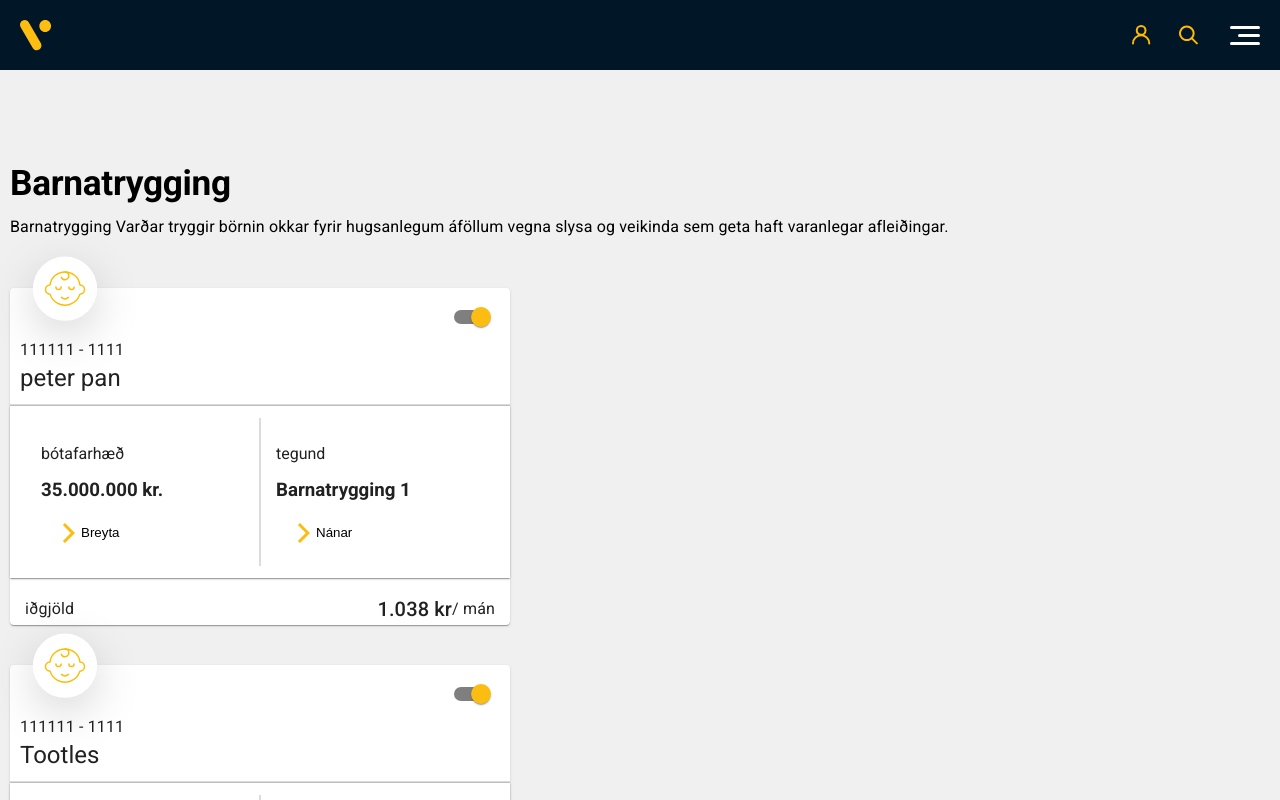
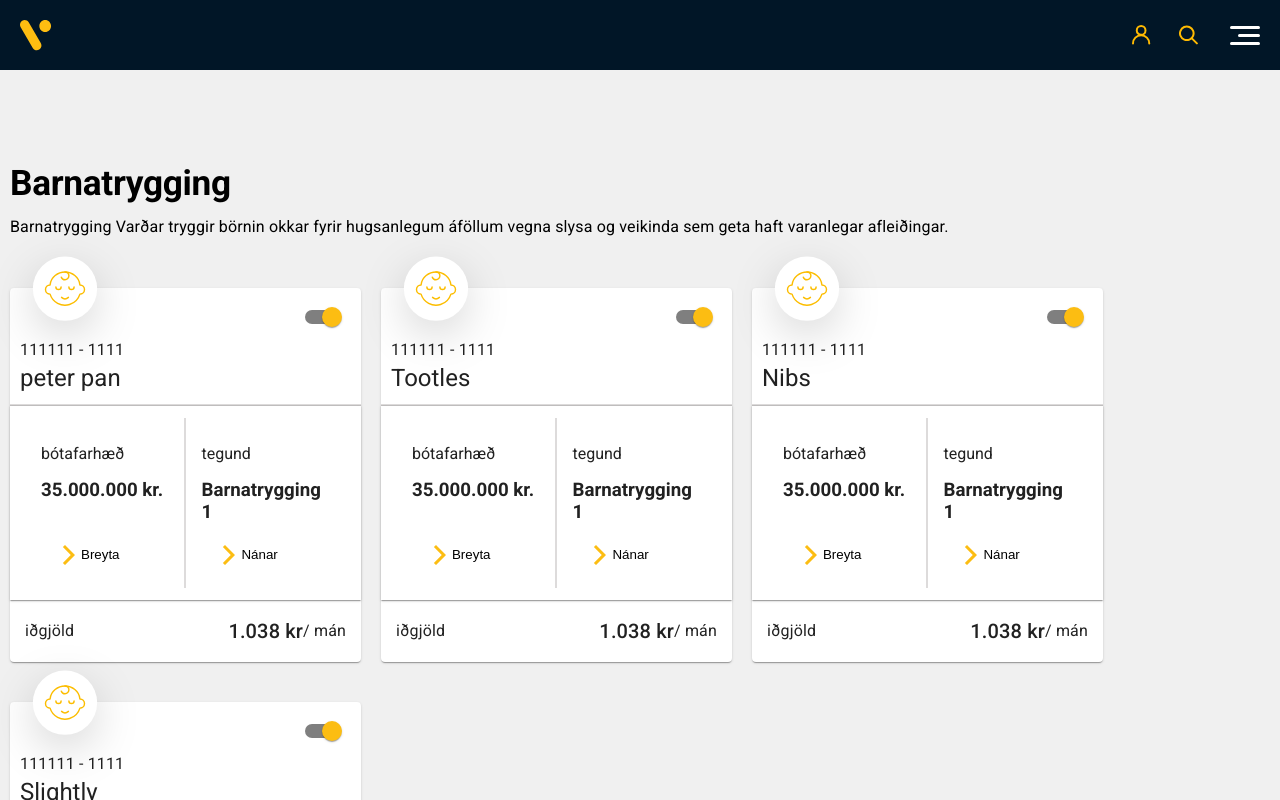
Before and after one commit to zurgur/vordur-homework, a Next.js app: page / in a window 1280 px wide. Shown: the top 800 px of the page. Built offline with nearby package versions, Linux system fonts and the light colour scheme.

Commit message:
add styling to list

```diff
--- a/components/ChildList.tsx
+++ b/components/ChildList.tsx
@@ -1,7 +1,17 @@
 import List from '@material-ui/core/List';
+import { makeStyles } from '@material-ui/core/styles';
+
 import ChildCard from './ChildCard';
 
+const useStyles = makeStyles(() => ({
+  list: {
+    display: 'flex',
+    flexFlow: 'wrap',
+  },
+}));
+
 export default (): JSX.Element => {
+  const classes = useStyles();
   const kids = [
     { name: 'peter pan', kt: '111111 - 1111' },
     { name: 'Tootles ', kt: '111111 - 1111' },
@@ -9,7 +19,7 @@
     { name: 'Slightly ', kt: '111111 - 1111' },
   ];
   return (
-    <List dense>
+    <List dense className={classes.list}>
       {kids.map((lostBoy): JSX.Element => (
         <ChildCard
           key={lostBoy.name}
```
